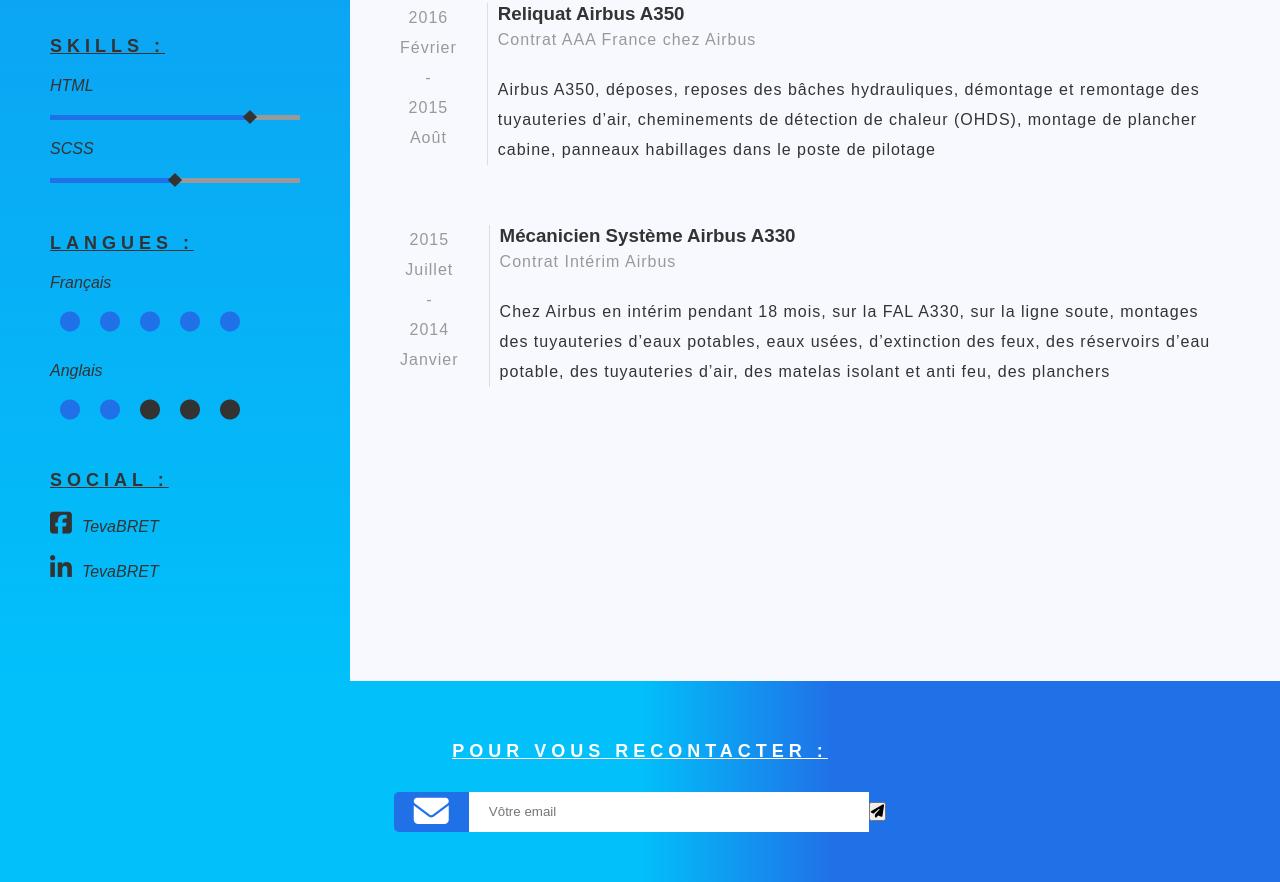
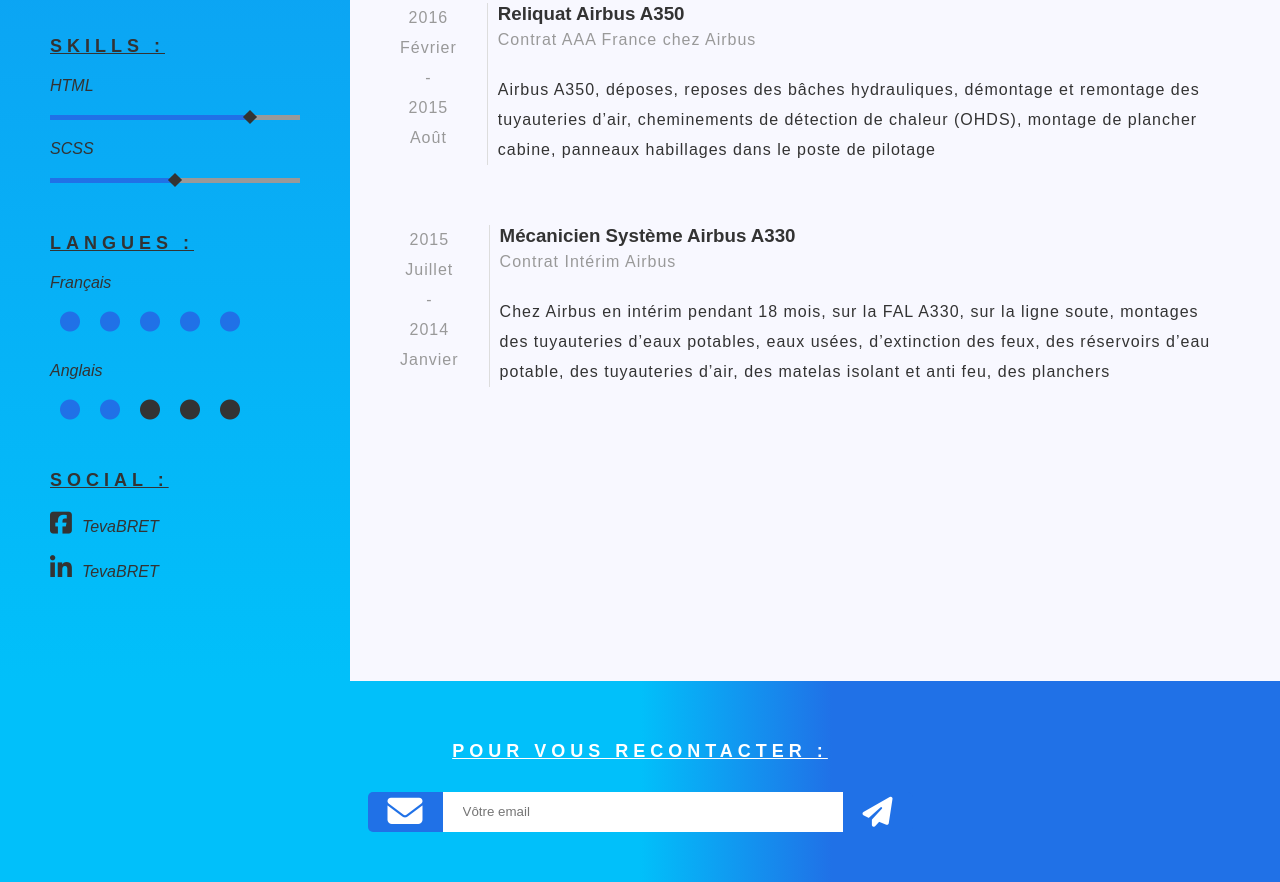
Before and after one commit to tevabret/htmlcss-chapitre13-netlify, a website: page index.html in a window 1280 px wide. Shown: the part 1731-2613 px from the top of the page. Drawn offline with Linux system fonts and the light colour scheme; a web font is replaced by a local one.

Commit message:
modification2

```diff
--- a/index.html
+++ b/index.html
@@ -269,7 +269,7 @@
         <form name="contact" method="POST" date-netlify="true">
           <i class="fas fa-envelope prefix"></i>
           <input type="text" name="email" placeholder="Vôtre email" />
-          <button type="submit">
+          <button type="submit" class="btn">
             <i class="fas fa-paper-plane postfix"></i>
           </button>
         </form>
--- a/scss/style.scss
+++ b/scss/style.scss
@@ -223,7 +223,6 @@
   .btn {
     border: 0;
     cursor: pointer;
-
     background: none;
     &:hover {
       opacity: 0.8;
```
